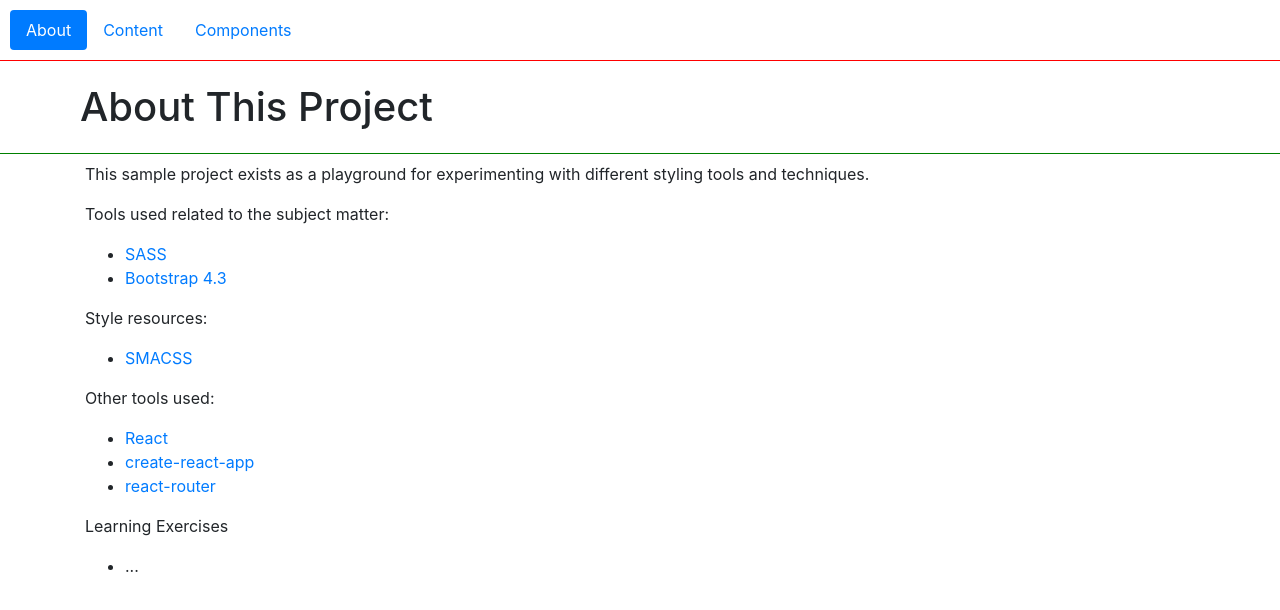
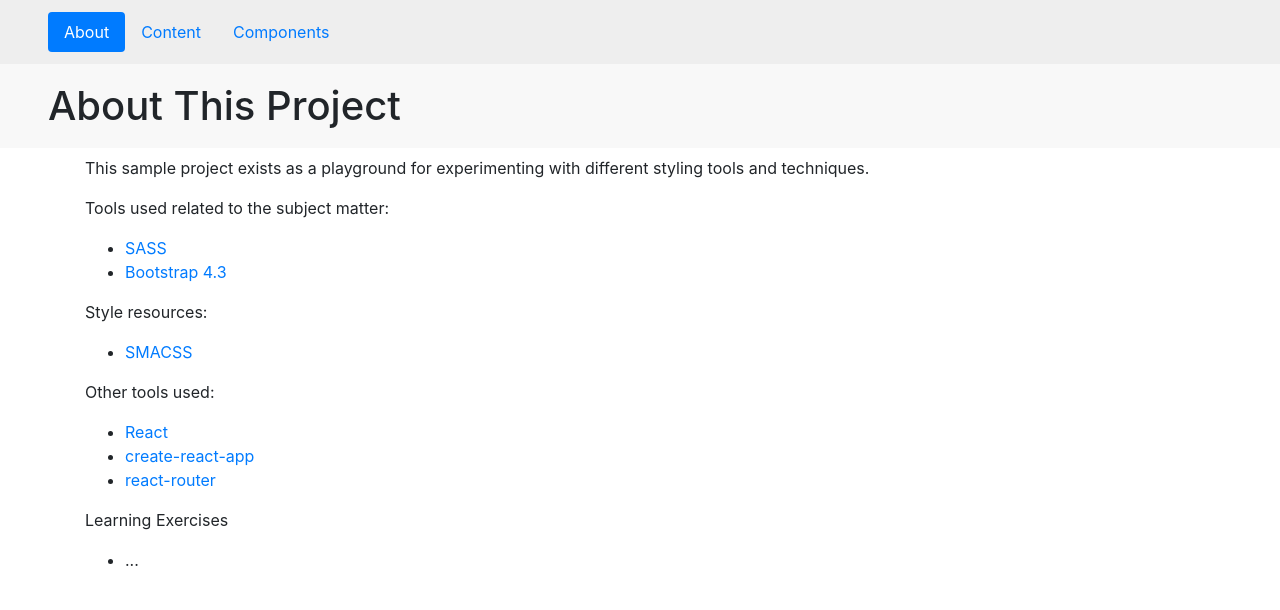
Before and after one commit to antoinediot/styling-playground, a React (Create React App) app: page / in a window 1280 px wide. Shown: the top 610 px of the page. Built offline with nearby package versions, Linux system fonts and the light colour scheme.

Commit message:
Update display of the header sections

```diff
--- a/src/styles/_global-nav.scss
+++ b/src/styles/_global-nav.scss
@@ -1,5 +1,6 @@
 .global-nav {
-    padding: 10px;
 
-    border-bottom: solid 1px red;
+    padding: .75rem 3rem;
+
+    background-color: #eee;
 }
--- a/src/styles/_scaffolding.scss
+++ b/src/styles/_scaffolding.scss
@@ -1,5 +1,5 @@
 h1.page-title {
-    padding: .4em 2em;
+    padding: .75rem 3rem;
     line-height: 1.5em;
-    border-bottom: solid 1px green;
+    background-color: #f8f8f8;
 }
```
